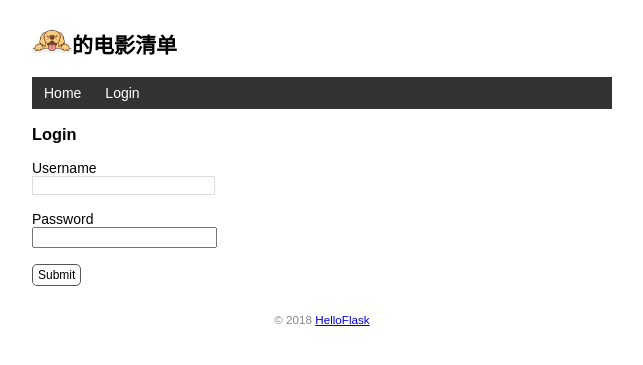
After one commit to changening/watchlist, a Flask app: page /login in a window 1280 px wide. The commit adds this page. Shown: the top 365 px of the page, without its empty margins (318-961 px from the left). Run offline with Flask 2, Linux system fonts and the light colour scheme.

Commit message:
user check

```diff
--- a/app.py
+++ b/app.py
@@ -3,8 +3,9 @@ import sys
 import click
 
 from flask import Flask,render_template, request, url_for, redirect, flash
-from markupsafe import escape
 from flask_sqlalchemy import SQLAlchemy
+from werkzeug.security import generate_password_hash, check_password_hash
+from flask_login import login_user, login_required, logout_user, LoginManager, current_user, UserMixin
 
 
 # SQLite URI 兼容配置
@@ -21,10 +22,28 @@ app.config['SQLALCHEMY_TRACK_MODIFICATIONS'] = False  # 关闭对模型修改的
 # 在扩展类实例化前加载配置
 db = SQLAlchemy(app)
 
+login_manager = LoginManager(app)  # 实例化扩展类
+# 初始化 Flask-Login
+@login_manager.user_loader
+def load_user(user_id):  # 创建用户加载回调函数，接受用户 ID 作为参数
+    user = User.query.get(int(user_id))  # 用 ID 作为 User 模型的主键查询对应的用户
+    return user  # 返回用户对象
+
+login_manager.login_view = 'login'
+
+
 # 表名将会是 user（自动生成，小写处理）
-class User(db.Model):
+class User(db.Model, UserMixin):
     id = db.Column(db.Integer, primary_key=True)
     name = db.Column(db.String(20))
+    username = db.Column(db.String(20))  # 用户名
+    password_hash = db.Column(db.String(128))  # 密码散列值
+
+    def set_password(self, password): # 用来设置密码的方法，接受密码作为参数
+        self.password_hash = generate_password_hash(password) # 将生成的密码保持到对应字段
+
+    def validate_password(self, password): # 用于验证密码的方法，接受密码作为参数
+        return check_password_hash(self.password_hash, password) # 返回布尔值
 
 
 # 表名将会是 movie
@@ -74,6 +93,29 @@ def forge():
     click.echo('data were created')
 
 
+# 使用 click.option() 装饰器设置的两个选项分别用来在本地终端接受输入用户名和密码。
+@app.cli.command()
+@click.option('--username', prompt=True, help='The username used to login.')
+@click.option('--password', prompt=True, hide_input=True, confirmation_prompt=True, help='The password used to login.')
+def admin(username, password):
+    # create user
+    db.create_all()
+    user = User.query.first()
+    if user is not None:
+        click.echo('Updating user...')
+        user.username = username
+        user.set_password(password) # 设置密码
+
+    else:
+        click.echo('Creating user...')
+        user = User(username=username, name='Admin')
+        user.set_password(password)  # 设置密码
+        db.session.add(user)
+
+    db.session.commit()  # 提交数据库会话
+    click.echo('Done.')
+
+
 # 上下文处理函数
 @app.context_processor
 def inject_user():
@@ -85,6 +127,8 @@ def inject_user():
 @app.route('/', methods=['GET', 'POST'])
 def index():
     if request.method == 'POST':
+        if not current_user.is_authenticated:  # 如果当前用户未认证
+            return redirect(url_for('index'))  # 重定向到主页
         # 获取表单数据
         title = request.form.get('title')
         year = request.form.get('year')
@@ -104,6 +148,7 @@ def index():
 
 # 编辑电影条目
 @app.route('/movie/edit/<int:movie_id>', methods=['GET', 'POST'])
+@login_required  # 登录保护
 def edit(movie_id):
     # 使用了get_or_404()方法，它会返回对应主键的记录，如果没有找到，则返回404错误响应
     movie = Movie.query.get_or_404(movie_id)
@@ -132,9 +177,61 @@ def page_not_found(e):  # 接受异常对象作为参数
 
 # 删除电影条目
 @app.route('/movie/delote/<int:movie_id>', methods=['POST']) # 限定只接受POST请求
+@login_required  # 登录保护
 def delete(movie_id):
     movie = Movie.query.get_or_404(movie_id) # 获取电影记录
     db.session.delete(movie)
     db.session.commit()
     flash('Item deleted.')
     return redirect(url_for('index')) # 重定向回主页
+
+
+# 用户登录试图函数，并判断密码是否正确
+@app.route('/login', methods=['GET', 'POST'])
+def login():
+    if request.method == 'POST':
+        username = request.form['username']
+        password = request.form['password']
+
+        if not username or not password:
+            flash('Invalid input.')
+            return redirect(url_for('login'))
+
+        user = User.query.first()
+
+        if username == user.username and user.validate_password(password): # 验证用户名和密码是否一致
+            login_user(user) # 登入用户
+            flash('login success.')
+            return redirect(url_for('index'))   # 重定向到主页
+        flash('Invalid username or password.')  # 如果验证失败，显示错误消息
+        return redirect(url_for('login'))       # 重定向回登录页面
+
+    return render_template('login.html')
+
+
+# 登出
+@app.route('/logout')
+@login_required # 用于视图保护
+def logout():
+    logout_user() # 登出用户
+    flash('goodbye.')
+    return redirect(url_for('index'))
+
+
+# 设置用户名字
+@app.route('/settings', methods=['GET', 'POST'])
+@login_required
+def settings():
+    if request.method == 'POST':
+        name = request.form['name']
+
+        if not name or len(name) > 20:
+            flash('Invalid input.')
+            return redirect(url_for('settings'))
+
+        current_user.name = name
+        db.session.commit()
+        flash('Settings updated.')
+        return redirect(url_for('index'))
+
+    return render_template('settings.html')
--- a/templates/base.html
+++ b/templates/base.html
@@ -20,6 +20,12 @@
     <nav>
         <ul>
             <li><a href="{{ url_for('index') }}">Home</a></li>
+            {% if current_user.is_authenticated %}
+            <li><a href="{{ url_for('settings') }}">Settings</a></li>
+            <li><a href="{{ url_for('logout') }}">Logout</a></li>
+            {% else %}
+            <li><a href="{{ url_for('login') }}">Login</a></li>
+            {% endif %}
         </ul>
     </nav>
     {% block content %}{% endblock %}
--- a/templates/index.html
+++ b/templates/index.html
@@ -2,19 +2,23 @@
 
 {% block content %}
 <p>{{ movies|length }} Titles</p>
+{% if current_user.is_authenticated %}
 <form method="post">
     Name <input type="text" name="title" autocomplete="off" required>
     Year <input type="text" name="year" autocomplete="off" required>
     <input class="btn" type="submit" name="submit" value="add">
 </form>
+{% endif %}
 <ul class="movie-list">
     {% for movie in movies %}
     <li>{{ movie.title }} - {{ movie.year }}
         <span class="float-right">
+        {% if current_user.is_authenticated %}
             <a class="btn" href="{{ url_for('edit', movie_id=movie.id) }}">edit</a>
             <form class="inline-form" method="post" action="{{ url_for('delete', movie_id=movie.id) }}">
                 <input class="btn" type="submit" name="delete" value="delete" onclick="return confirm('are you sure?')">
             </form>
+        {% endif %}
             <a class="imdb" href="https://www.imdb.com/find?q={{ movie.title }}" target="_blank" title="Find this movie on IMDb">IMDb</a>
         </span>
     </li>
--- /dev/null
+++ b/templates/login.html
@@ -0,0 +1,13 @@
+{% extends 'base.html' %}
+
+{% block content %}
+<h3>Login</h3>
+<form method="post">
+    Username<br>
+    <input type="text" name="username" required><br><br>
+    Password<br>
+    <!-- 密码输入框的 type 属性使用 password，会将输入值显示为圆点 -->
+    <input type="password" name="password" required><br><br>
+    <input class="btn" type="submit" name="submit" value="Submit">
+</form>
+{% endblock %}
```
Also changed, not shown: templates/settings.html (added, +9 -0 lines).
